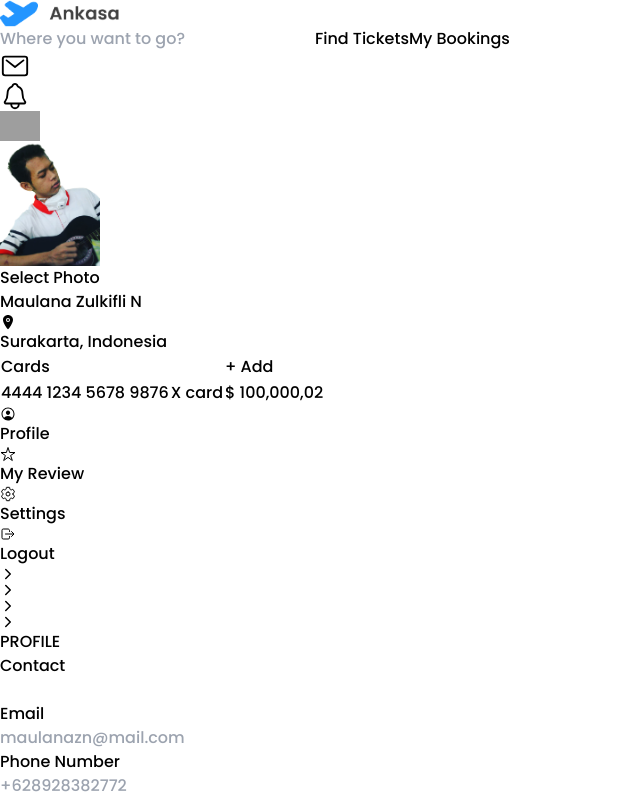
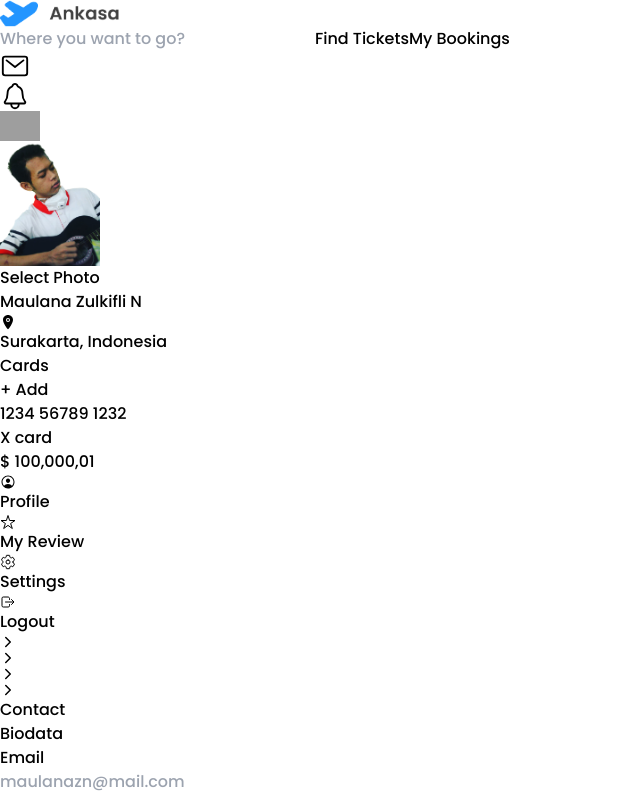
Before and after one commit to maulanazn/angkasatravel, a Next.js app: page /profile/1 in a window 1280 px wide. Shown: the top 800 px of the page, without its empty margins (0-640 px from the left). Built offline with nearby package versions, Linux system fonts and the light colour scheme; grey boxes are pictures that could not be loaded.

Commit message:
Big Ui change, but breaking in profile and mybooking page

```diff
--- a/app/profile/[id]/page.tsx
+++ b/app/profile/[id]/page.tsx
@@ -1,92 +1,32 @@
-import Image from "next/image";
 import React from "react";
-import ProfilePhoto from '@/public/home/maul main gitar.png';
-import { IoChevronForwardOutline, IoLocation, IoLogOutOutline, IoPersonCircleOutline, IoSettingsOutline, IoStarOutline } from "react-icons/io5";
-import Link from "next/link";
+
 export default function Profile(): React.ReactNode {
     return (
-        <main className="bg-gray-200 flex flex-row">
-            <div className="lg:gap-5 lg:ml-10 lg:mt-20 lg:mb-20 flex flex-row">
-                <section className="lg:p-3 bg-white lg:w-70 justify-center items-center lg:h-[45rem] rounded-xl flex flex-col lg:gap-5">
-                    <Image src={ProfilePhoto} alt="photo profile" width="100" className="rounded-full"/>
-                    <form action="#">
-                        <button type="submit" className="bg-white lg:w-30 lg:h-10 border-blue-500 flex justify-center items-center">
-                            Select Photo
-                        </button>
-                    </form>
-                    <p>Maulana Zulkifli N</p>
-                    <div className="flex flex-row justify-center items-center">
-                        <IoLocation/>
-                        Surakarta, Indonesia
-                    </div>
-                    <table className="bg-blue-500 rounded-xl">
-                        <thead>
-                            <tr>
-                                <td>Cards</td>
-                                <td> </td>
-                                <td>
-                                    <Link href='#'>
-                                        + Add
-                                    </Link>
-                                </td>
-                            </tr>
-                        </thead>
-                        <tbody>
-                            <tr>
-                                <td>4444 1234 5678 9876</td>
-                                <td>X card</td>
-                                <td>$ 100,000,02</td>
-                            </tr>
-                        </tbody>
-                    </table>
-                    <div className="flex flex-row">
-                        <div className="flex flex-col lg:mt-5 lg:gap-10">
-                            <Link href="#" className="flex lg:gap-5 flex-row">
-                                <IoPersonCircleOutline/>
-                                <p className="text-xl text-black">Profile</p>
-                            </Link>
-                            <Link href="#" className="flex lg:gap-5 flex-row">
-                                <IoStarOutline/>
-                                <p className="text-xl text-black">My Review</p>
-                            </Link>
-                            <Link href="#" className="flex lg:gap-5 flex-row">
-                                <IoSettingsOutline/>
-                                <p className="text-xl text-black">Settings</p>
-                            </Link>
-                            <Link href="#" className="flex lg:gap-5 flex-row text-red-700">
-                                <IoLogOutOutline/>
-                                <p className="text-xl">Logout</p>
-                            </Link>
-                        </div>
-                        <div className="flex lg:gap-[3.4rem] lg:mt-5 flex-col lg:ml-10">
-                            <IoChevronForwardOutline/>
-                            <IoChevronForwardOutline/>
-                            <IoChevronForwardOutline/>
-                            <IoChevronForwardOutline/>
-                        </div>
-                    </div>
-                </section>
-                <section className="bg-white lg:w-[58rem] flex flex-col lg:p-8 rounded-xl">
-                    <p className="text-blue-400 text-xl">PROFILE</p>
-                    <form action="#" className="flex flex-row lg:mt-8 lg:gap-24">
-                        <div className="flex flex-col">
+        <main className="bg-gray-200">
+            <section className="bg-white lg:w-[58rem] lg:p-8 rounded-xl">
+                <div className="grid lg:grid-cols-2 lg:gap-24">
                     <p className="text-xl text-black">
                         Contact
                     </p>
-                            <br/>
+                    <p className="text-xl text-black">
+                        Biodata
+                    </p>
+                </div>
+                <form action="#" className="grid grid-cols-2">
+                    <div className="grid grid-rows-1">
+                        <div className="lg:mt-10 lg:gap-1 grid grid-rows-1">
                             <label htmlFor="email">Email</label>
                             <br/>
                             <input type="email" className="border-b-2" placeholder="maulanazn@mail.com"/>
+                        </div>
                         <br/>
+                        <div className="lg:mt-10 lg:gap-1 grid grid-rows-1">
                             <label htmlFor="phone">Phone Number</label>
                             <br/>
                             <input type="tel" className="border-b-2" placeholder="+628928382772"/>
                         </div>
-                        <div className="flex flex-col">
-                            <p className="text-xl text-black">
-                                Biodata
-                            </p>
-                            <br/>
+                    </div>
+                    <div className="grid grid-rows-6 lg:mt-10 lg:ml-14 lg:gap-3">
                         <label htmlFor="name">Full Name</label>
                         <br/>
                         <input type="text" placeholder="name" className="border-b-2"/>
@@ -113,7 +53,6 @@ export default function Profile(): React.ReactNode {
                     </div>
                 </form>
             </section>
-            </div>
         </main>
     )
 }
--- a/app/profile/layout.tsx
+++ b/app/profile/layout.tsx
@@ -2,7 +2,7 @@ import { Poppins } from "next/font/google";
 import Image from "next/image";
 import Link from "next/link";
 import React from "react";
-import { IoLocation, IoLogoFacebook, IoLogoInstagram, IoLogoTwitch, IoLogoYoutube, IoMailOutline, IoNotificationsOutline } from "react-icons/io5";
+import { IoChevronForwardOutline, IoLocation, IoLogOutOutline, IoLogoFacebook, IoLogoInstagram, IoLogoTwitch, IoLogoYoutube, IoMailOutline, IoNotificationsOutline, IoPersonCircleOutline, IoSettingsOutline, IoStarOutline } from "react-icons/io5";
 import BirdLogoMini from '@/public/auth/angkasa-logo-mini.png';
 import GPlayLogo from '@/public/home/google-play-store.png';
 import APlayLogo from '@/public/home/apple-app-store.png';
@@ -14,22 +14,22 @@ export default function ProfileLayout({children}: {children: React.ReactNode}) {
     return (
         <html>
             <body className={poppins.className}>
-                <nav className='flex flex-row lg:p-10'>
+                <nav className='grid lg:grid-cols-3 lg:p-10'>
                     <Link href='/'>
                         <Image src={BirdLogoMini} alt="angkasa logo" width="120" height="88" />
                     </Link>
 
-                    <div className='lg:gap-1'>
-                        <input type="search" className="lg:ml-60 lg:mr-5 bg-gray-200 lg:w-80 lg:h-10 rounded-xl border-xl" placeholder="Where you want to go?"/>
-                        <Link href="/tickets/findticket" className="lg:hover:border-b-2 lg:hover:border-b-blue-800">
+                    <div className="grid grid-cols-3 lg:ml-[-10rem] lg:gap-5">
+                        <input type="search" className="lg:ml-30 lg:mr-5 bg-gray-200 lg:w-80 lg:h-10 rounded-xl border-xl" placeholder="Where you want to go?"/>
+                        <Link href="/tickets/findticket" className="lg:hover:border-b-2 lg:ml-36 lg:hover:border-b-blue-800">
                             Find Tickets
                         </Link>
-                        <Link href="/tickets/mybooking" className="lg:ml-10 lg:hover:border-b-2 lg:hover:border-b-blue-800">
+                        <Link href="/profile/1/booking" className="lg:ml-32 lg:hover:border-b-2 lg:hover:border-b-blue-800">
                             My Bookings
                         </Link>
                     </div>
 
-                    <div className="flex flex-row lg:ml-44 lg:gap-5">
+                    <div className="grid grid-cols-3 lg:ml-40">
                         <Link href="#">
                             <IoMailOutline size={30}/>
                         </Link>
@@ -41,8 +41,58 @@ export default function ProfileLayout({children}: {children: React.ReactNode}) {
                         </Link>
                     </div>
                 </nav>
-                <div>
-                    {children}
+                <div className="lg:gap-5 lg:ml-10 lg:mt-20 lg:mb-20 grid grid-cols-4">
+                    <section className="lg:p-3 bg-white lg:w-64 lg:h-[45rem] rounded-xl grid grid-rows-1 lg:gap-5">
+                        <Image src="/home/maul main gitar.png" alt="photo profile" width="100" height={0} className="rounded-full"/>
+                        <form action="#">
+                            <button type="submit" className="bg-white lg:w-30 lg:h-10 border-blue-500">
+                                Select Photo
+                            </button>
+                        </form>
+                        <p>Maulana Zulkifli N</p>
+                        <div className="grid grid-cols-1">
+                            <IoLocation/>
+                            Surakarta, Indonesia
+                        </div>
+                        <div className="bg-blue-500 rounded-xl grid grid-cols-6">
+                            <p>Cards</p>
+                            <p>+ Add</p>
+                            <p>1234 56789 1232</p>
+                            <div className="grid grid-cols-1">
+                                <p>X card</p>
+                                <p>$ 100,000,01</p>
+                            </div>
+                        </div>
+                        <div className="grid grid-cols-2">
+                            <div className="grid grid-rows-1 lg:mt-5 lg:gap-10">
+                                <Link href="/profile/1" className="grid grid-cols-2 lg:gap-1">
+                                    <IoPersonCircleOutline/>
+                                    <p className="text-xl text-black">Profile</p>
+                                </Link>
+                                <Link href="#" className="grid grid-cols-2 lg:gap-1">
+                                    <IoStarOutline/>
+                                    <p className="text-xl text-black">My Review</p>
+                                </Link>
+                                <Link href="#" className="grid grid-cols-2 lg:gap-1">
+                                    <IoSettingsOutline/>
+                                    <p className="text-xl text-black">Settings</p>
+                                </Link>
+                                <Link href="#" className="grid grid-cols-2 lg:gap-1 text-red-700">
+                                    <IoLogOutOutline/>
+                                    <p className="text-xl">Logout</p>
+                                </Link>
+                            </div>
+                            <div className="lg:gap-[3.4rem] lg:mt-5 lg:ml-24 grid grid-rows-1">
+                                <IoChevronForwardOutline/>
+                                <IoChevronForwardOutline/>
+                                <IoChevronForwardOutline/>
+                                <IoChevronForwardOutline/>
+                            </div>
+                        </div>
+                    </section>
+                    <div>
+                        {children}
+                    </div>
                 </div>
                 <footer className="lg:mt-24 lg:gap-20 lg:p-8 lg:ml-36">
                     <div className="flex flex-row lg:gap-24">
```
Also changed, not shown: app/page.tsx (+8 -10 lines), app/profile/[id]/booking/page.tsx (added, +26 -0 lines), app/tickets/findticket/page.tsx (+44 -45 lines), app/tickets/layout.tsx (+6 -6 lines). Lines whose indentation alone changed are shown as unchanged.
